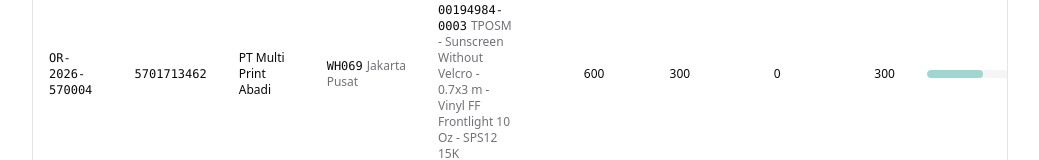
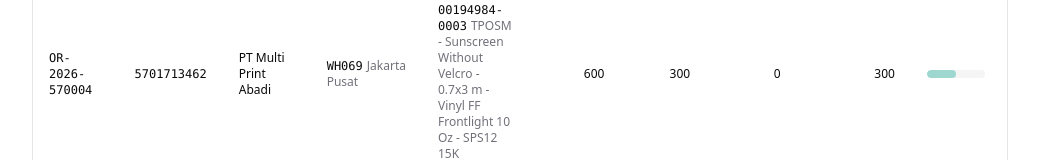
Before and after one commit to perdanahary/va-trace, a React (Vite) app: page /admin/progress in a window 1280 px wide. Shown: the part 1798-1958 px from the top of the page, without its empty margins (240-1279 px from the left). Built offline with nearby package versions, Linux system fonts and the light colour scheme; the HTML template or start-up script is replaced by a standard one.

Commit message:
refactor: redesign DeliveryProgressBar with milestone indicators

```diff
--- a/src/components/domain/DeliveryProgressBar.tsx
+++ b/src/components/domain/DeliveryProgressBar.tsx
@@ -1,8 +1,8 @@
 /**
- * DeliveryProgressBar — received over allocated quantity (spec 01 §11).
- * Uses documented status tokens only.
+ * DeliveryProgressBar — visual progress representation aligning with ProductionPipelineStepper.
  */
 
+import { CheckCircle2, Circle, Loader2 } from "lucide-react";
 import { cn } from "@/lib/utils";
 
 interface DeliveryProgressBarProps {
@@ -20,33 +20,68 @@
   className,
   compact = false,
 }: DeliveryProgressBarProps) {
-  const receivedPercent = allocatedQuantity > 0 ? Math.min((receivedQuantity / allocatedQuantity) * 100, 100) : 0;
-  const shippedPercent =
-    allocatedQuantity > 0 && shippedQuantity !== undefined
-      ? Math.min((shippedQuantity / allocatedQuantity) * 100, 100)
-      : undefined;
+  const allocated = allocatedQuantity > 0 ? allocatedQuantity : 0;
+
+  const shippedPercent = shippedQuantity !== undefined && allocated > 0 ? Math.min((shippedQuantity / allocated) * 100, 100) : 0;
+  const receivedPercent = allocated > 0 ? Math.min((receivedQuantity / allocated) * 100, 100) : 0;
+
+  // Milestone mapping
+  const milestones = [
+    { key: "allocated", label: "Allocated", percent: 0 },
+    { key: "shipped", label: "Shipped", percent: shippedPercent },
+    { key: "received", label: "Received", percent: receivedPercent },
+  ];
+
+  if (compact) {
+    return (
+      <div className={cn("relative h-2 w-full overflow-hidden rounded-full bg-muted", className)}>
+        <div className="absolute inset-y-0 left-0 rounded-full bg-processing/40" style={{ width: `${shippedPercent}%` }} />
+        <div className="absolute inset-y-0 left-0 rounded-full bg-success" style={{ width: `${receivedPercent}%` }} />
+      </div>
+    );
+  }
 
   return (
-    <div className={cn("min-w-28", className)}>
-      <div
-        role="progressbar"
-        aria-valuenow={Math.round(receivedPercent)}
-        aria-valuemin={0}
-        aria-valuemax={100}
-        aria-label="Delivery progress"
-        className="relative h-2 w-full overflow-hidden rounded-full bg-muted"
-      >
-        {shippedPercent !== undefined ? (
+    <div className={cn("flex flex-col gap-6 w-full", className)}>
+      <div className="flex items-center justify-between w-full px-2">
+        {milestones.map((milestone, index) => {
+          const isActive = (index === 0) || (index === 1 && shippedPercent > 0) || (index === 2 && receivedPercent > 0);
+          const isCompleted = (index === 0 && allocated > 0) || (index === 1 && shippedPercent >= 100) || (index === 2 && receivedPercent >= 100);
+
+          return (
+            <div key={milestone.key} className="flex flex-col items-center gap-2">
+              <div
+                className={cn(
+                  "flex h-10 w-10 items-center justify-center rounded-full border-2 transition-colors",
+                  isCompleted
+                    ? "border-success bg-success/10 text-success"
+                    : isActive
+                      ? "border-processing bg-processing/10 text-processing"
+                      : "border-muted bg-muted/30 text-muted-foreground",
+                )}
+              >
+                {isCompleted ? (
+                  <CheckCircle2 className="h-5 w-5" />
+                ) : (
+                  <Circle className="h-5 w-5" />
+                )}
+              </div>
+              <span className={cn("text-xs font-semibold", isActive ? "text-foreground" : "text-muted-foreground")}>{milestone.label}</span>
+            </div>
+          );
+        })}
+      </div>
+
+      <div className="flex flex-col gap-2">
+        <div className="relative h-2 w-full overflow-hidden rounded-full bg-muted">
           <div className="absolute inset-y-0 left-0 rounded-full bg-processing/40" style={{ width: `${shippedPercent}%` }} />
-        ) : null}
-        <div className="absolute inset-y-0 left-0 rounded-full bg-success" style={{ width: `${receivedPercent}%` }} />
-      </div>
-      {!compact ? (
-        <p className="mt-1 text-xs tabular-nums text-muted-foreground">
+          <div className="absolute inset-y-0 left-0 rounded-full bg-success" style={{ width: `${receivedPercent}%` }} />
+        </div>
+        <p className="text-xs font-medium text-muted-foreground tabular-nums">
           {receivedQuantity}/{allocatedQuantity} received
           {shippedQuantity !== undefined ? ` · ${shippedQuantity} shipped` : ""}
         </p>
-      ) : null}
+      </div>
     </div>
   );
 }
```
